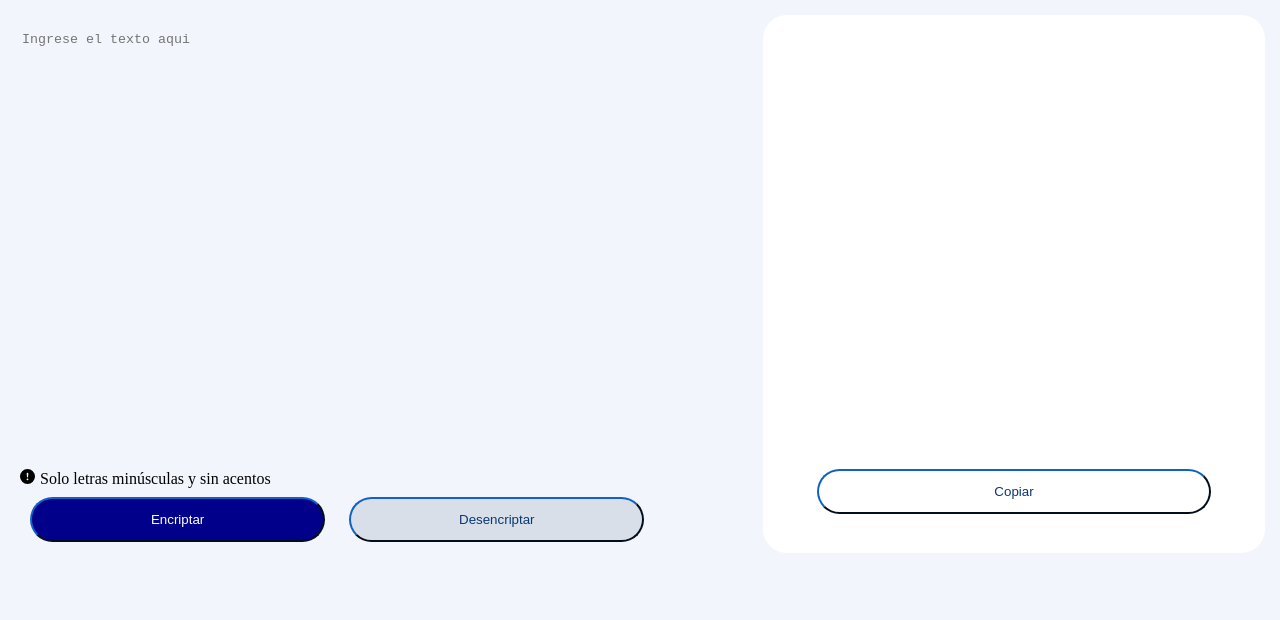
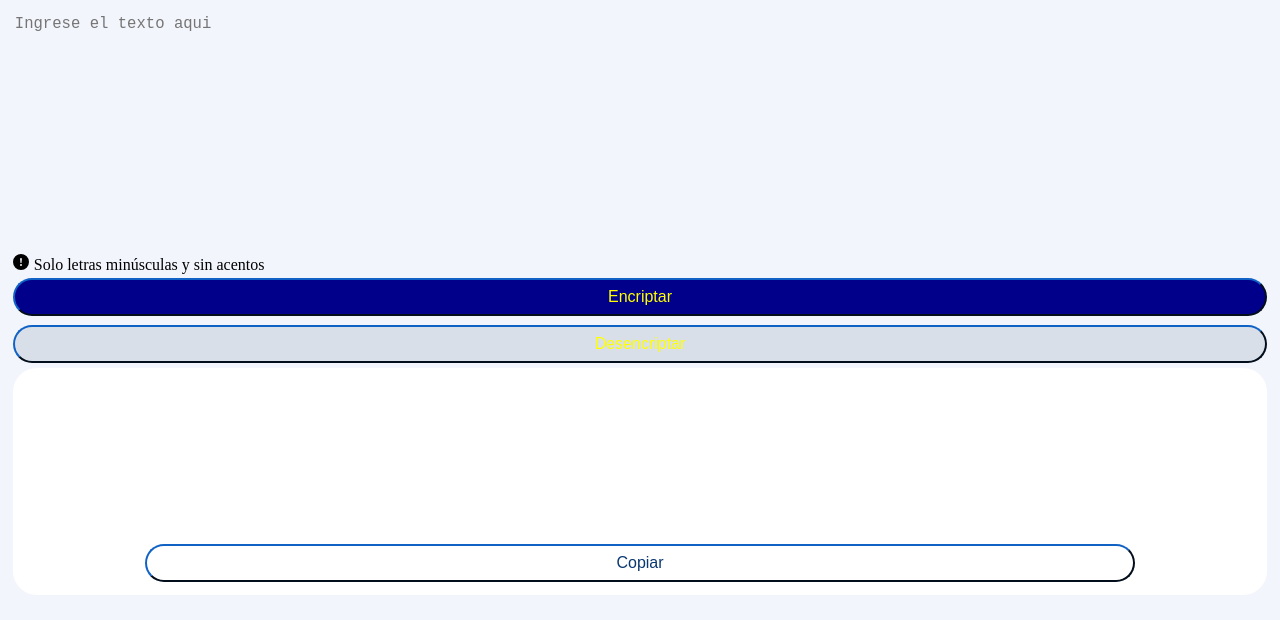
Before and after one commit to Froylan23914/encriptador-js, a plain HTML site: page cod-decod.html in a window 1280 px wide. Drawn offline with Linux system fonts and the light colour scheme.

Commit message:
se rehizo los estilos para empezar con una resolucion menor a 375px

```diff
--- a/cod-decod.css
+++ b/cod-decod.css
@@ -1,23 +1,64 @@
+/* Para una pantalla de celular: 933px X 375px */
 html{
 	background:	#f3f5fc;
-
-}
-
-input[type="button"]{
-	border-radius: 	24px;
-	height:			45px;
 }
 
 main{
-	display:			flex;
+	display:	block;
 	justify-content:	center;
 	text-align:			center;
-	padding:			15px;
+	padding:			0.8em;
 }
 
 p img{
-	height: 15px;
+	height: 1em;
 	margin-right: 5px;
+}
+
+.divEntrada, .divSalida{
+	width:		auto;
+	height:		auto;
+}
+
+.divEntrada{
+	text-align:	left;
+}
+
+.divSalida{
+	border-radius:		24px;
+	background-color: 	white;
+	height:				auto;
+	padding:			0.5em;
+}
+
+#salida, #entrada{
+	width:				95%;
+	border-style: 		none;
+	resize: 			none;
+	font-size: 			1.2em;
+}
+
+#salida:focus, #entrada:focus{
+	outline: none;
+}
+
+#entrada{
+	color: 				#0A3871;
+	background-color:	#f3f5fc;
+	height:				15em;
+}
+
+#salida{
+	height: 10em;
+}
+
+#btnEncriptar, #btnDesencriptar, #btnCopiar{
+	font-size: 1em;
+	height: auto;
+	width: 100%;
+	padding: 0.5em;
+	border-radius: 	24px;
+	margin:	0.3em 0;
 }
 
 #btnEncriptar{
@@ -39,40 +80,29 @@ p img{
 	border-color: 	#0A3871;
 }
 
+@media only screen and (min-width:375px){
+/* Para una pantalla de tableta: 1174px X 768px */
 	#btnEncriptar, #btnDesencriptar{
-	width:			40%;
-	margin: 		10px;
+		color: yellow;
 	}
-
-#entrada{
-	color: 			#0A3871;
-	background-color:	#f3f5fc;
 }
-
-#salida, #entrada{
-	height:				80%;
-	width:				95%;
-	margin:				10px auto;
-	border-style: 		none;
-	resize: 			none;
-}
-
-#salida:focus, #entrada:focus{
-	outline: none;
+/*
+@media (min-width:1024px){
+	/* Para una pantalla de tableta: 1440px X 1024px * /
+	main{
+		display:	flex;
 	}
 
 	.divEntrada{
 		width:	60%;
-	text-align:	left;
 	}
 
 	.divSalida{
 		width:	40%;
-	border-radius:		24px;
-	background-color: 	white;
 	}
 
 	.divEntrada, .divSalida{
-	padding: 5px;
-	height:	33em;
+		height:	20em;
 	}
+}
+*/
```
Lines whose indentation alone changed are shown as unchanged.
